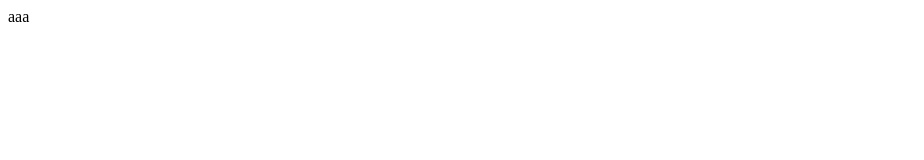
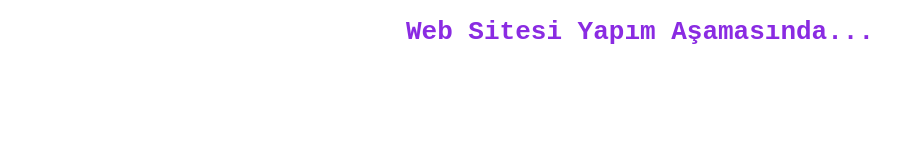
Before and after one commit to sercemelufuk/sercemelufuk.github.io, a plain HTML site: page index.html in a window 1280 px wide. Shown: the whole page, without its empty margins (0-924 px from the left). Drawn offline with Linux system fonts and the light colour scheme.

Commit message:
Update index.html

```diff
--- a/index.html
+++ b/index.html
@@ -4,9 +4,28 @@
     <meta charset="UTF-8">
     <meta http-equiv="X-UA-Compatible" content="IE=edge">
     <meta name="viewport" content="width=device-width, initial-scale=1.0">
-    <title>Document</title>
+    <title>Personal Web Site</title>
 </head>
 <body>
-    aaa
+
+    <style>
+        body{
+            height: 550px;
+        }
+
+
+        h1{
+            text-decoration: none;
+            font-family: monospace;
+            color: blueviolet;
+            text-align: center;
+            vertical-align: middle;
+        }
+
+
+    </style>
+
+<h1> Web Sitesi Yapım Aşamasında...</h1>
+
 </body>
 </html>
```
